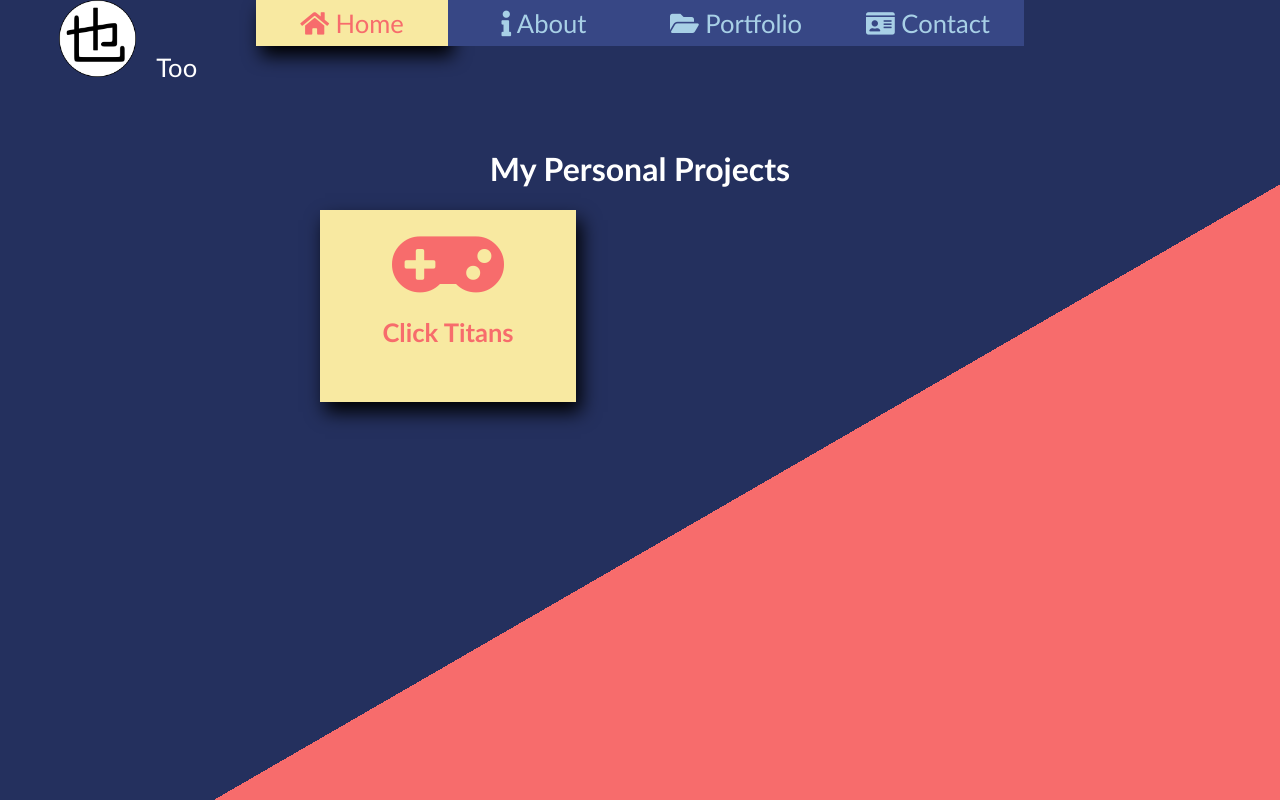
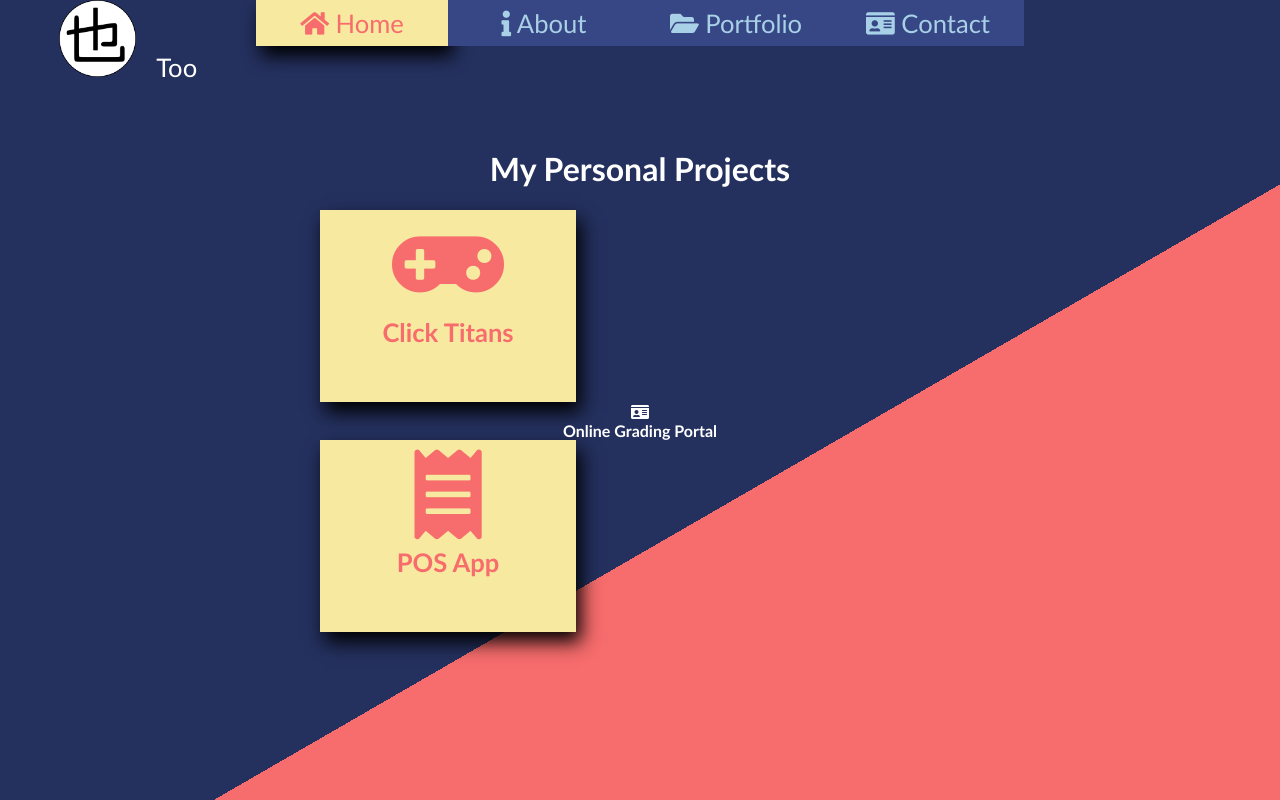
Before and after one commit to naseGaming/my-portfolio, a React (Create React App) app: page /my-portfolio/Portfolio in a window 1280 px wide. Built offline with nearby package versions, Linux system fonts and the light colour scheme.

Commit message:
Update Portfolio.js
added more projects

```diff
--- a/src/components/Portfolio.js
+++ b/src/components/Portfolio.js
@@ -1,24 +1,68 @@
 import React from 'react'
 import './Portfolio.css'
+
+const ClickTitans = {
+	title: "Click Titans",
+	description: "A simple clicking game resembles tap titans made using HTML, Native Js, JQuery and PHP",
+	page: "ClickTitans"
+}
+
+const Portal = {
+	title: "Online Grading Portal",
+	description: "A Grading Portal App for Elementary and High School in St. Mark’s College",
+	page: "Portal"
+}
+
+const POS = {
+	title: "POS App",
+	description: "A simle pos app",
+	page: "Pos"
+}
 
 class Portfolio extends React.Component {
 	constructor(props) {
 		super(props)
 		this.state = {
-			clicktitans: false
+			clicktitans: false,
+			portal: false,
+			pos: false
 		}
 	}
 
-	onMouseover (e) {
+	onMouseover (app) {
+		if(app === "ClickTitans") {
 			this.setState({
 				clicktitans: true
 	     	})
 		}
+		else if(app === "Portal"){
+			this.setState({
+				portal: true
+			})
+		}
+		else{
+			this.setState({
+				pos: true
+			})
+		}
+   	}
 
-	onMouseout (e) {
+	onMouseout (app) {
+		if(app === "ClickTitans") {
 			this.setState({
 				clicktitans: false
 	     	})
+		}
+		else if(app === "Portal"){
+			this.setState({
+				portal: false
+			})
+		}
+		else{
+			this.setState({
+				pos: false
+			})
+		}
 	}
 
 	showContent(app){
@@ -27,37 +71,103 @@ class Portfolio extends React.Component {
 				clicktitans: true
 			})
 		}
+		else if(app === "Portal") {
+			this.setState({
+				portal: true
+			})
+		}
+		else{
+			this.setState({
+				pos: true
+			})
+		}
 	}
 
 	goTo(page) {
 		if(page === "ClickTitans") {
 			window.open("http://clicktitans.epizy.com/")
 		}
+		else if(page === "Porta") {
+
+		}
+		else{
+
+		}
 	}
 
 	render() {
 		const cTContent = this.state.clicktitans
-		let content = ""
+		let cContent = ""
+		const PContent = this.state.portal
+		let pContent = ""
+		const PosContent = this.state.pos
+		let posContent = ""
 
 		if(cTContent === false) {
-			content =
+			cContent =
 					<div>
 						<div className = "Icon" >
-							<i className = "fas fa-gamepad"></i>
+							<i className = 'fas fa-gamepad'></i>
 						</div>
 						<div className = "title" >
-							<strong>Click Titans</strong>
+							<strong> {ClickTitans.title} </strong>
 						</div>
 					</div>
 		}
 		else{
-			content =
+			cContent =
 					<div>
 						<div className = "content" >
-							<p>A simple clicking game resembles tap titans made using HTML, Native Js, JQuery and PHP</p>
+							<p> {ClickTitans.description} </p>
 						</div>
 						<div className = "button" >
-							<button className = "VisitApp" onClick = {() => this.goTo("ClickTitans")} >Visit</button>
+							<button className = "VisitApp" onClick = {() => this.goTo(ClickTitans.page)} >Visit</button>
+						</div>
+					</div>
+		}
+
+		if(PContent === false) {
+			pContent =
+					<div>
+						<div className = "Icon" >
+							<i className = 'fas fa-id-card'></i>
+						</div>
+						<div className = "title" >
+							<strong> {Portal.title} </strong>
+						</div>
+					</div>
+		}
+		else{
+			pContent =
+					<div>
+						<div className = "content" >
+							<p> {Portal.description} </p>
+						</div>
+						<div className = "button" >
+							<button className = "VisitApp" onClick = {() => this.goTo(Portal.page)} >Visit</button>
+						</div>
+					</div>
+		}
+
+		if(PosContent === false) {
+			posContent =
+					<div>
+						<div className = "Icon" >
+							<i className = 'fas fa-receipt'></i>
+						</div>
+						<div className = "title" >
+							<strong> {POS.title} </strong>
+						</div>
+					</div>
+		}
+		else{
+			posContent =
+					<div>
+						<div className = "content" >
+							<p> {POS.description} </p>
+						</div>
+						<div className = "button" >
+							<button className = "VisitApp" onClick = {() => this.goTo(POS.page)} >Visit</button>
 						</div>
 					</div>
 		}
@@ -66,8 +176,14 @@ class Portfolio extends React.Component {
 			<div id="Portfolio" className = "animate__animated animate__fadeIn" >
 				<div id = "portfolio-content" >
 					<h1>My Personal Projects</h1>
-					<div onMouseEnter={this.onMouseover.bind(this)} onMouseLeave={this.onMouseout.bind(this)} className = "project" onClick = {() => this.showContent("ClickTitans")} >
-          				{content}
+					<div onMouseEnter={() => this.onMouseover(ClickTitans.page)} onMouseLeave={() => this.onMouseout(ClickTitans.page)} id = "ClickTitans" className = "project" onClick = {() => this.showContent("ClickTitans")} >
+          				{cContent}
+          			</div>
+					<div onMouseEnter={() => this.onMouseover(Portal.page)} onMouseLeave={() => this.onMouseout(Portal.page)} id = "Portal" className = "project-right" onClick = {() => this.showContent("Portal")} >
+          				{pContent}
+          			</div>
+					<div onMouseEnter={() => this.onMouseover(POS.page)} onMouseLeave={() => this.onMouseout(POS.page)} id = "Portal" className = "project" onClick = {() => this.showContent("Portal")} >
+          				{posContent}
           			</div>
 				</div>
 			</div>
```
Lines whose indentation alone changed are shown as unchanged.
